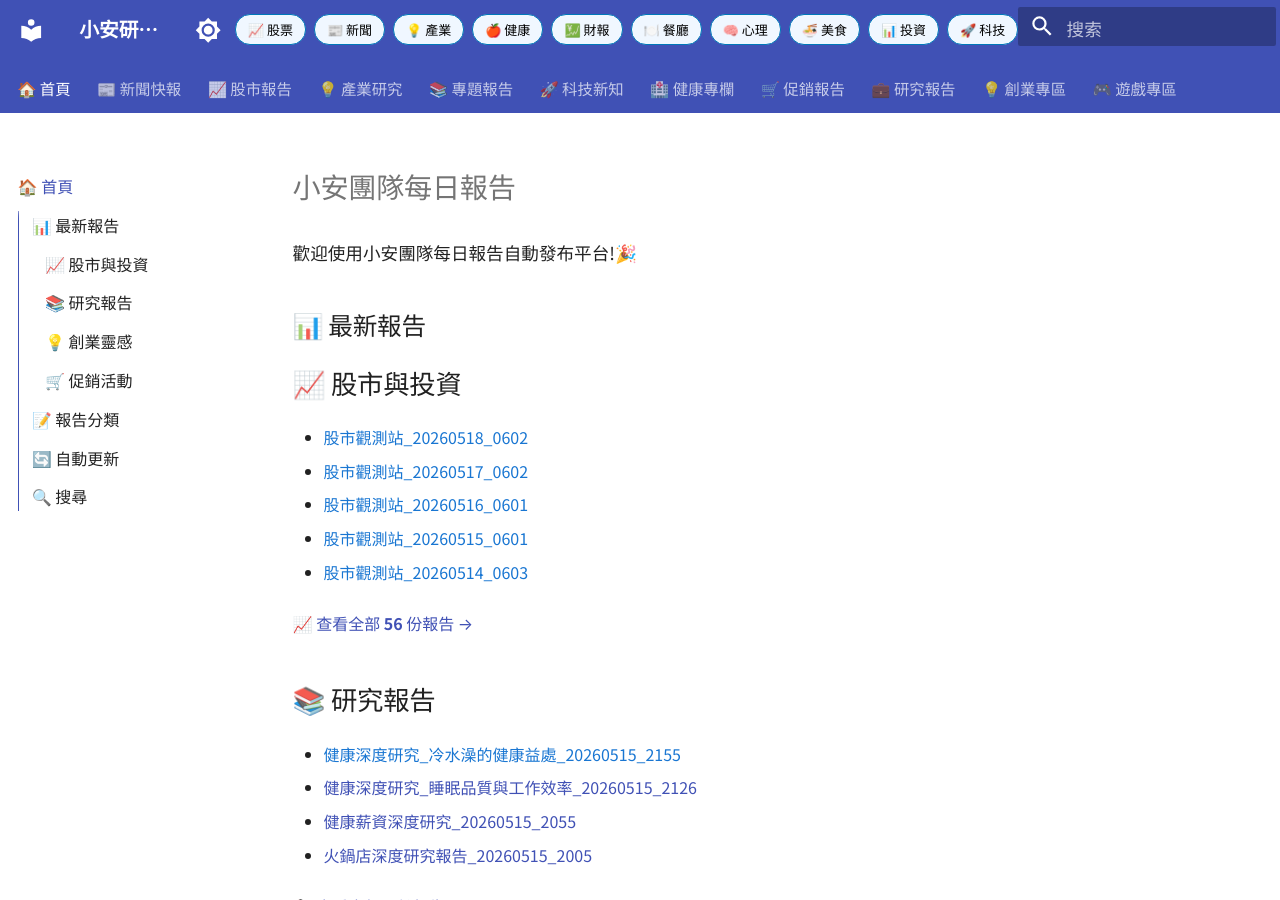
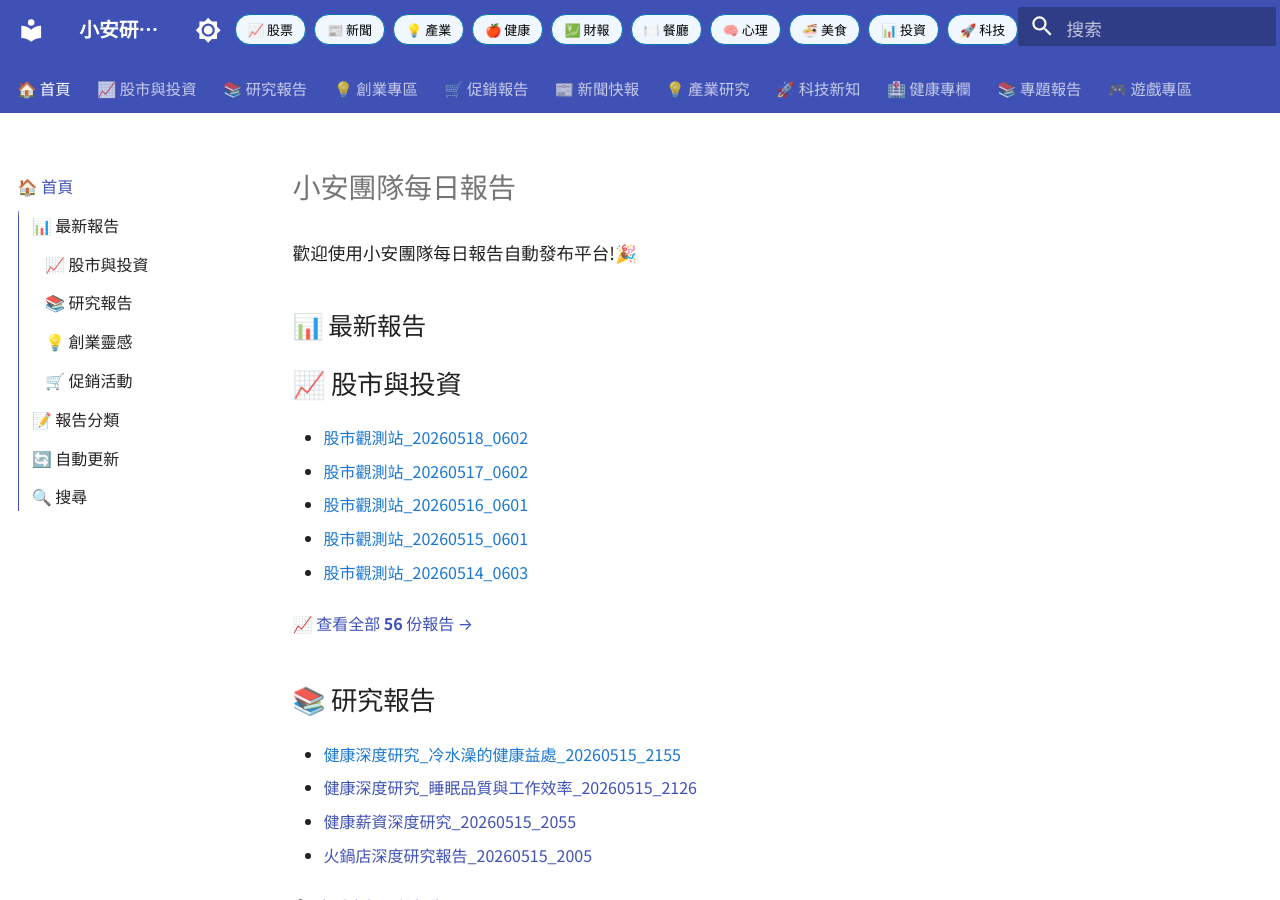
Before and after one commit to hkaiyen/openclaw-workspace, an MkDocs documentation site: the page built from docs/index.md, in a window 1280 px wide and 900 px high. Built offline with MkDocs 1.6.1 and Material for MkDocs 9.7.7, drawn with Linux system fonts in a browser that asks for light colours.

Commit message:
style: align navigation with homepage sections - reorder nav items to match index.md layout

```diff
--- a/mkdocs.yml
+++ b/mkdocs.yml
@@ -34,15 +34,15 @@ theme:
 
 nav:
   - 🏠 首頁: index.md
+  - 📈 股市與投資: reports/股市/
+  - 📚 研究報告: reports/研究/
+  - 💡 創業專區: reports/創業.md
+  - 🛒 促銷報告: reports/促銷/
   - 📰 新聞快報: reports/新聞/
-  - 📈 股市報告: reports/股市/
   - 💡 產業研究: reports/產業研究/
-  - 📚 專題報告: reports/專題報告/
   - 🚀 科技新知: reports/科技新知/
   - 🏥 健康專欄: reports/健康專欄/
-  - 🛒 促銷報告: reports/促銷/
-  - 💼 研究報告: reports/研究/
-  - 💡 創業專區: reports/創業.md
+  - 📚 專題報告: reports/專題報告/
   - 🎮 遊戲專區: games/index.md
 
 plugins:
```
